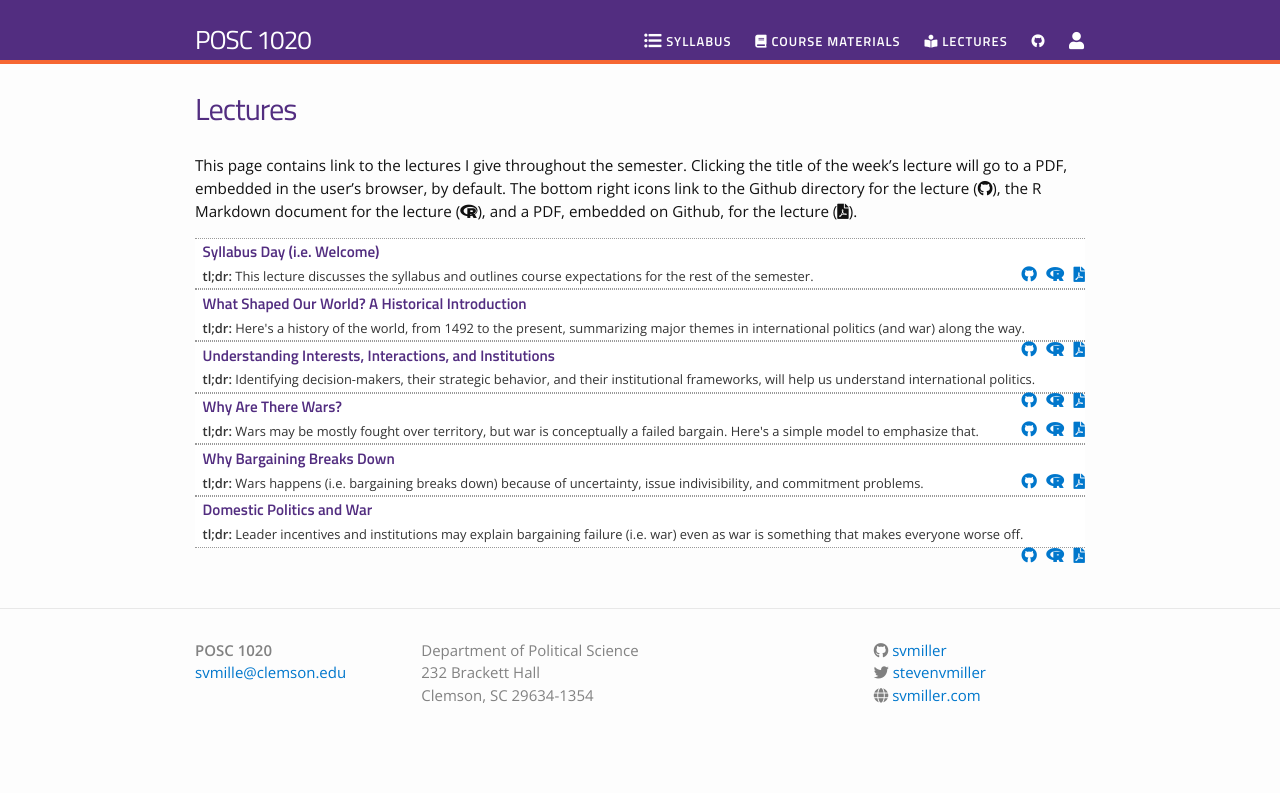
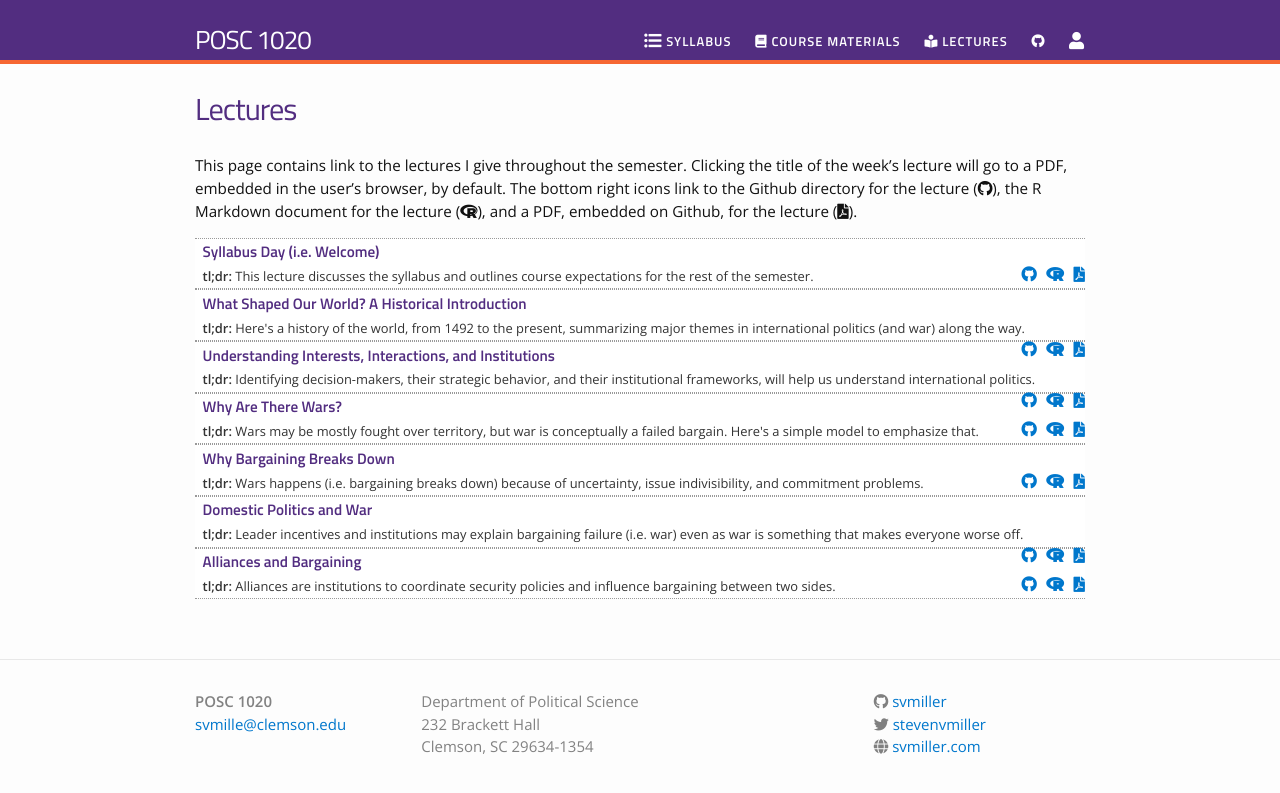
Before and after one commit to svmiller/posc1020, a Jekyll site: the page built from lectures.md, in a window 1280 px wide. Shown: the top 793 px of the page. Built offline with Jekyll 4.4.1, drawn with Linux system fonts in a browser that asks for light colours; nearby versions of some CDN libraries.

Commit message:
add it to yaml

```diff
--- a/_data/lectures.yml
+++ b/_data/lectures.yml
@@ -27,3 +27,8 @@
   filename: domestic-politics-1
   dirname: domestic-politics-1
   tldr: "Leader incentives and institutions may explain bargaining failure (i.e. war) even as war is something that makes everyone worse off."
+
+- title: "Alliances and Bargaining"
+  filename: alliance-bargaining
+  dirname: alliance-bargaining
+  tldr: "Alliances are institutions to coordinate security policies and influence bargaining between two sides."
```
